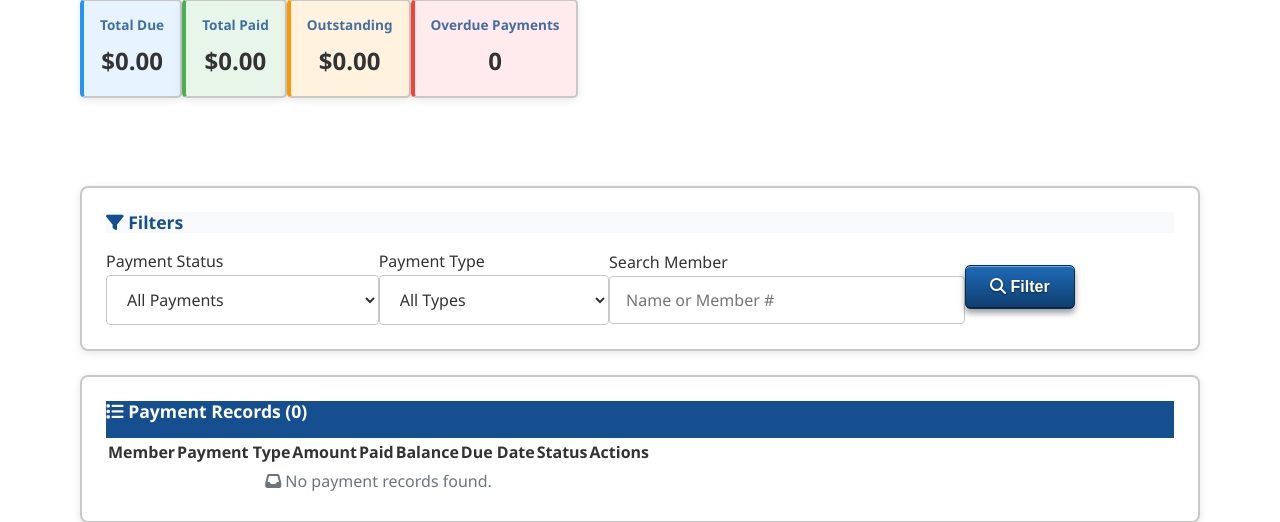
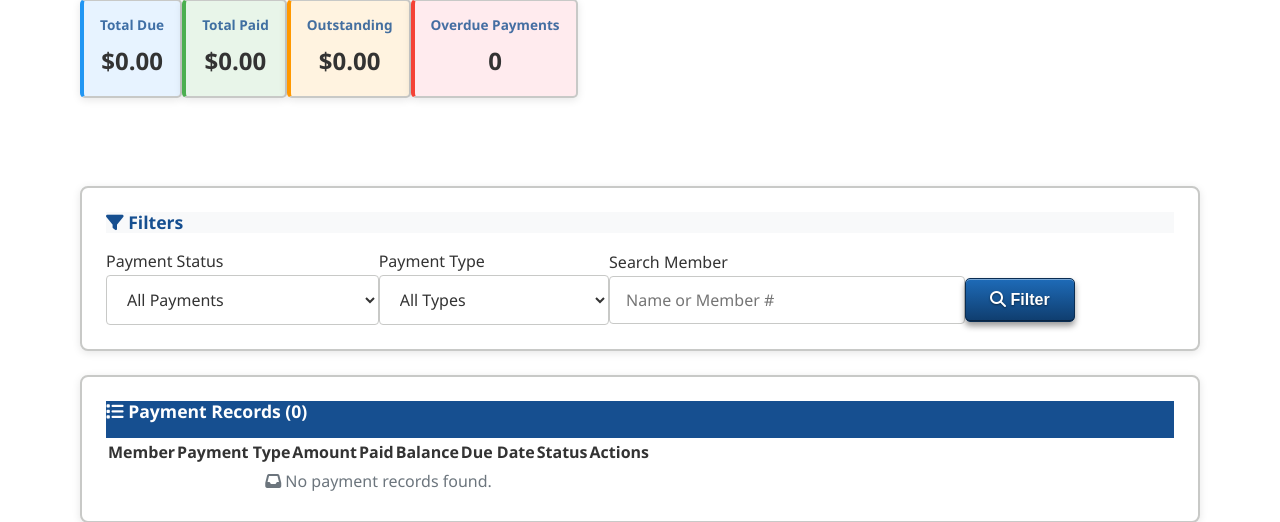
Before and after one commit to jeuanimo/CapstoneCH61, a Django app: page /portal/dues-and-payments/ in a window 1280 px wide. Shown: the part 370-892 px from the top of the page. Run offline with Django 5.2, Linux system fonts and the light colour scheme; the visitor is signed in with stand-in values (Sample User, id 1); data comes from the database, SQL or seed files in the repository; data that the repository does not hold is empty.

Commit message:
Add hidden label to filter button for proper vertical alignment

```diff
--- a/templates/pages/portal/dues_and_payments.html
+++ b/templates/pages/portal/dues_and_payments.html
@@ -261,6 +261,7 @@
                            placeholder="Name or Member #" value="{{ member_search }}">
                 </div>
                 <div class="col-md-2">
+                    <label class="form-label d-block">&nbsp;</label>
                     <button type="submit" class="btn btn-primary w-100">
                         <i class="fas fa-search"></i> Filter
                     </button>
--- a/templates/pages/portal/manage_attendance.html
+++ b/templates/pages/portal/manage_attendance.html
@@ -141,6 +141,7 @@
                            placeholder="Name or Member #" value="{{ member_search }}">
                 </div>
                 <div class="col-md-2">
+                    <label class="form-label d-block">&nbsp;</label>
                     <button type="submit" class="btn btn-primary w-100">
                         <i class="fas fa-search"></i> Filter
                     </button>
```
